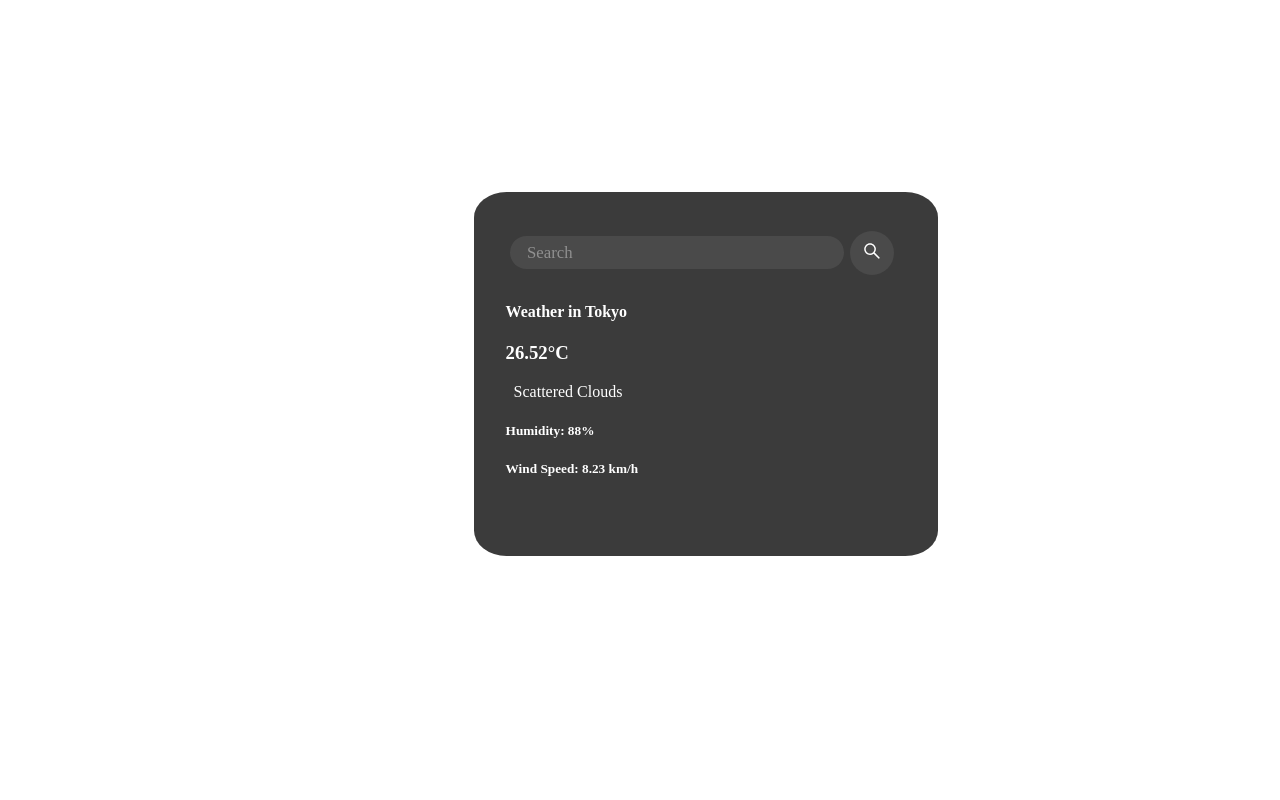
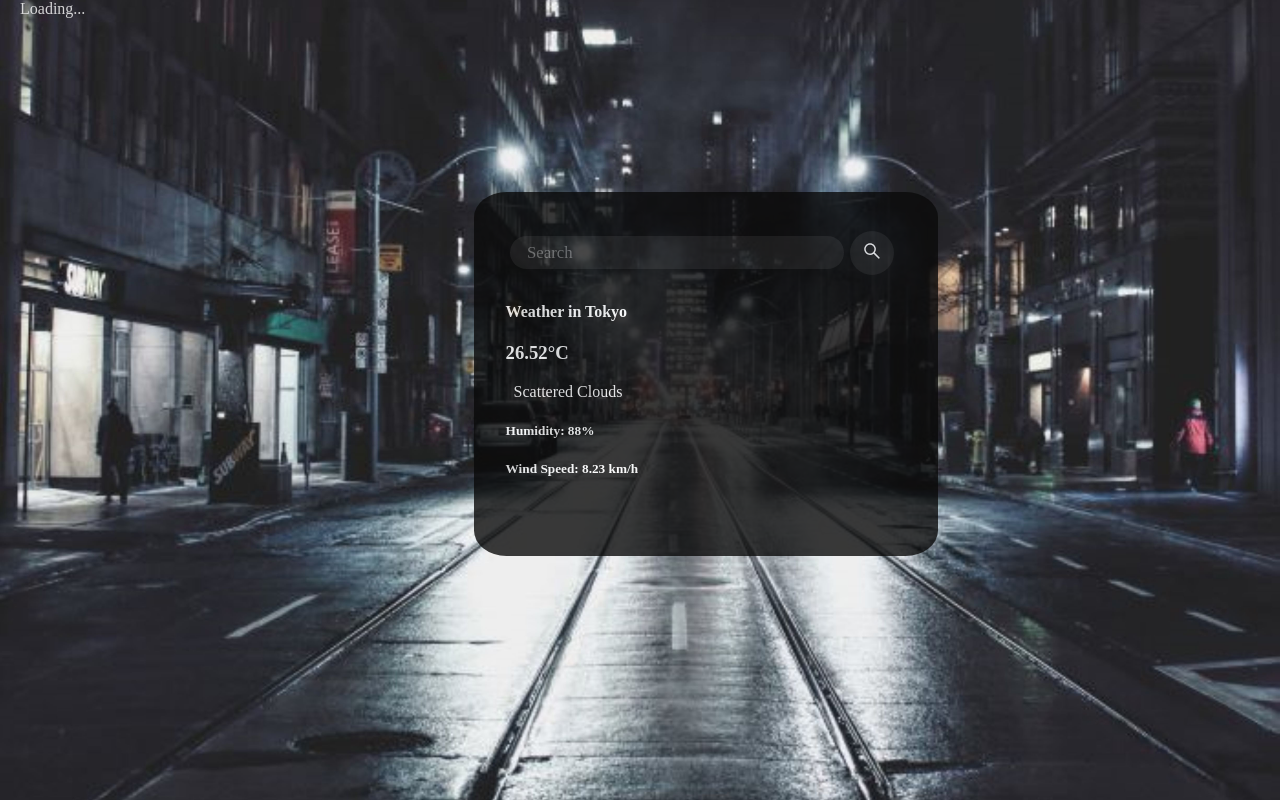
Before and after one commit to Shrishti-2/Weather_App, a plain HTML site: page index.html in a window 1280 px wide. Drawn offline with Linux system fonts and the light colour scheme; the site is published under a folder, as on GitHub Pages, so addresses that start at the root find nothing.

Commit message:
Update style.css

```diff
--- a/style.css
+++ b/style.css
@@ -2,7 +2,7 @@ body{
     margin:0px;
     height:100%;
     width:100%;
-    background-image: url(/image.jpg);
+    background-image: url(image.jpg);
     background-size:cover;
     background-repeat: no-repeat;
     background-position: center;
```
